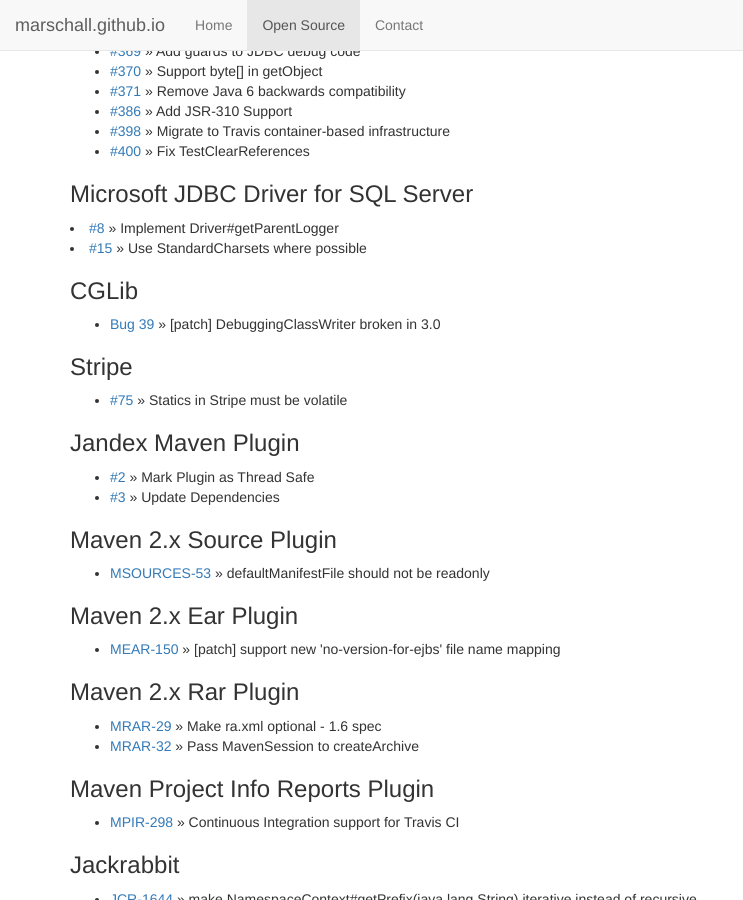
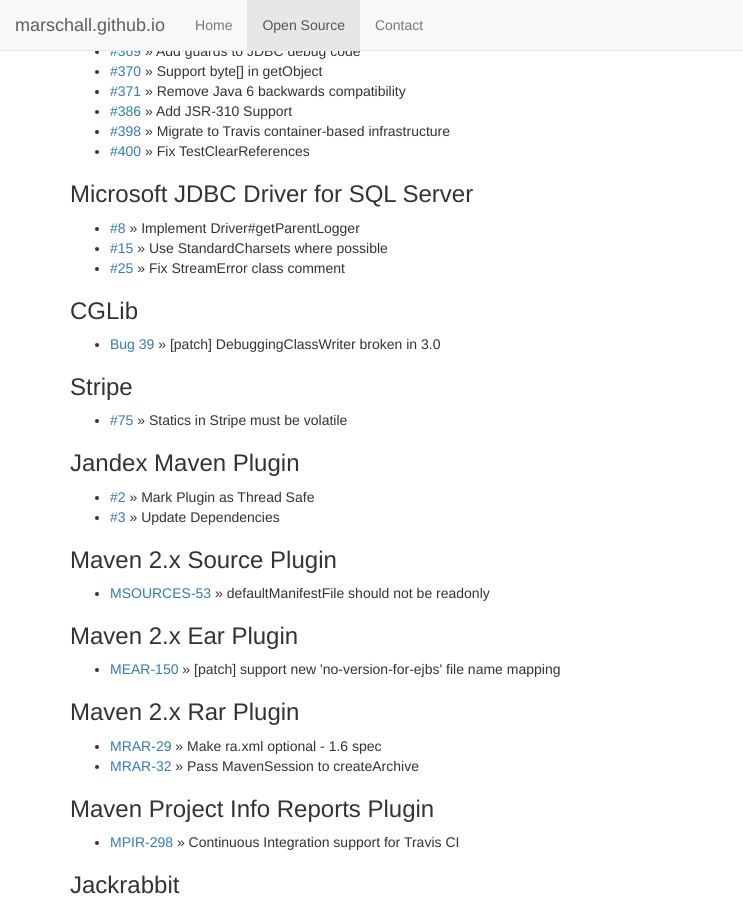
Before and after one commit to marschall/marschall.github.com, a Jekyll site: the page built from open-source.html, in a window 1280 px wide and 900 px high, scrolled down 4283 px. Shown: the whole window, without its empty margins (0-743 px from the left). Built offline with Jekyll 4.4.1, drawn with Linux system fonts in a browser that asks for light colours.

Commit message:
add mssql#25

```diff
--- a/open-source.html
+++ b/open-source.html
@@ -270,9 +270,10 @@
   <li><a href="https://github.com/h2database/h2database/pull/400">#400</a> &raquo; Fix TestClearReferences</li>
 </ul>
 <h3>Microsoft JDBC Driver for SQL Server</h3>
+<ul>
   <li><a href="https://github.com/Microsoft/mssql-jdbc/pull/8">#8</a> &raquo; Implement Driver#getParentLogger</li>
   <li><a href="https://github.com/Microsoft/mssql-jdbc/pull/15">#15</a> &raquo; Use StandardCharsets where possible</li>
-<ul>
+  <li><a href="https://github.com/Microsoft/mssql-jdbc/pull/25">#25</a> &raquo; Fix StreamError class comment</li>
 </ul>
 <h3>CGLib</h3>
 <ul>
```
